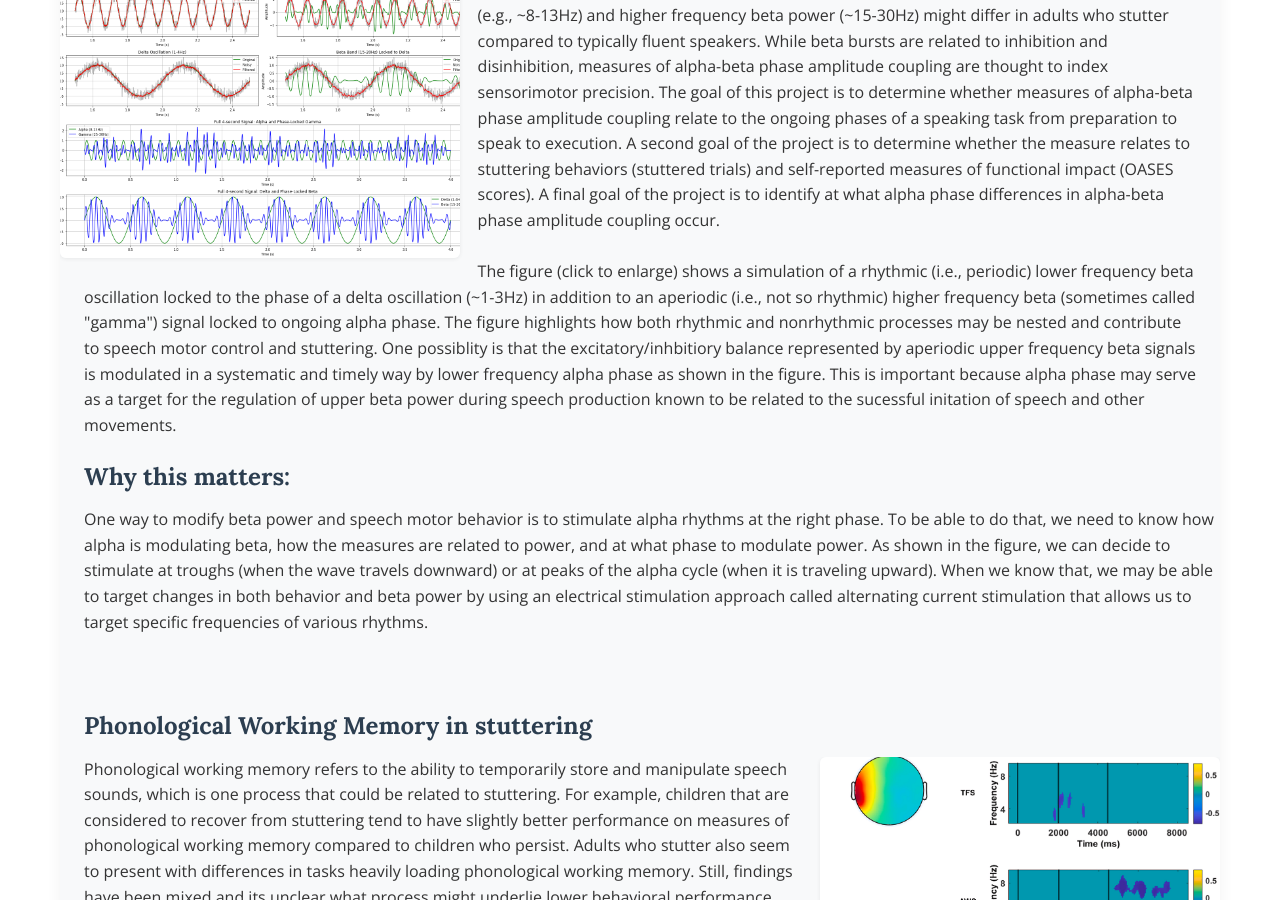
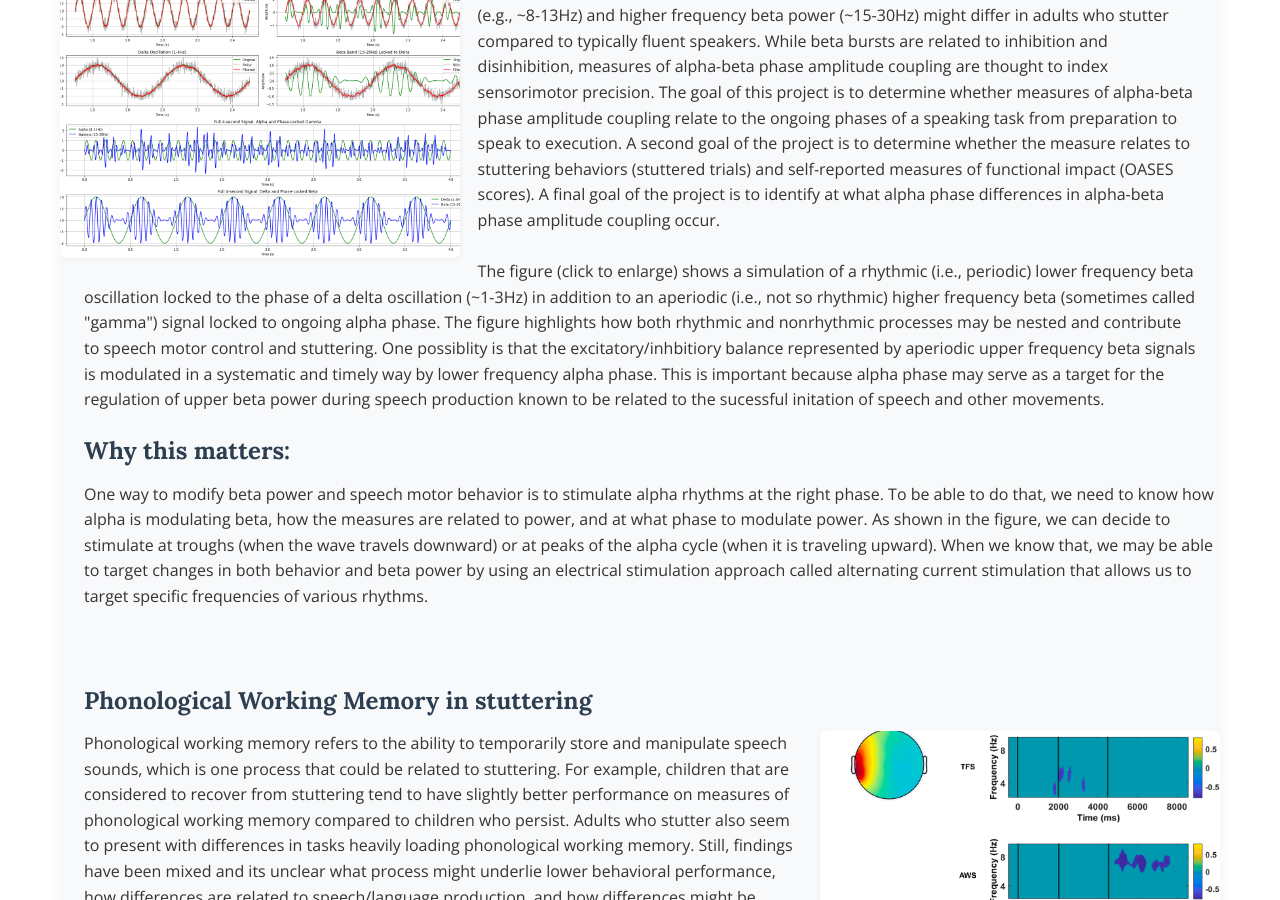
Before and after one commit to albowers/enl_website, a Jekyll site: the page projects.html, which Jekyll copies as it is, in a window 1280 px wide and 900 px high, scrolled down 2160 px. Built offline with Jekyll 4.4.1, drawn with Linux system fonts in a browser that asks for light colours.

Commit message:
Update projects.html

```diff
--- a/projects.html
+++ b/projects.html
@@ -225,7 +225,7 @@
           <p>
             This project explores how transient links between the phase of lower frequnecy alpha rhythms (e.g., ~8-13Hz) and higher frequency beta power (~15-30Hz) might differ in adults who stutter compared to typically fluent speakers. While beta bursts are related to inhibition and disinhibition, measures of alpha-beta phase amplitude coupling are thought to index sensorimotor precision. The goal of this project is to determine whether measures of alpha-beta phase amplitude coupling relate to the ongoing phases of a speaking task from preparation to speak to execution. A second goal of the project is to determine whether the measure relates to stuttering behaviors (stuttered trials) and self-reported measures of functional impact (OASES scores). A final goal of the project is to identify at what alpha phase differences in alpha-beta phase amplitude coupling occur.
             <br><br>
-            The figure (click to enlarge) shows a simulation of a rhythmic (i.e., periodic) lower frequency beta oscillation locked to the phase of a delta oscillation (~1-3Hz) in addition to an aperiodic (i.e., not so rhythmic) higher frequency beta (sometimes called "gamma") signal locked to ongoing alpha phase. The figure highlights how both rhythmic and nonrhythmic processes may be nested and contribute to speech motor control and stuttering. One possiblity is that the excitatory/inhbitiory balance represented by aperiodic upper frequency beta signals is modulated in a systematic and timely way by lower frequency alpha phase as shown in the figure. This is important because alpha phase may serve as a target for the regulation of upper beta power during speech production known to be related to the sucessful initation of speech and other movements.
+            The figure (click to enlarge) shows a simulation of a rhythmic (i.e., periodic) lower frequency beta oscillation locked to the phase of a delta oscillation (~1-3Hz) in addition to an aperiodic (i.e., not so rhythmic) higher frequency beta (sometimes called "gamma") signal locked to ongoing alpha phase. The figure highlights how both rhythmic and nonrhythmic processes may be nested and contribute to speech motor control and stuttering. One possiblity is that the excitatory/inhbitiory balance represented by aperiodic upper frequency beta signals is modulated in a systematic and timely way by lower frequency alpha phase. This is important because alpha phase may serve as a target for the regulation of upper beta power during speech production known to be related to the sucessful initation of speech and other movements.
           </p>
 
 <h4 class="why-matters-heading">Why this matters:</h4>
```
